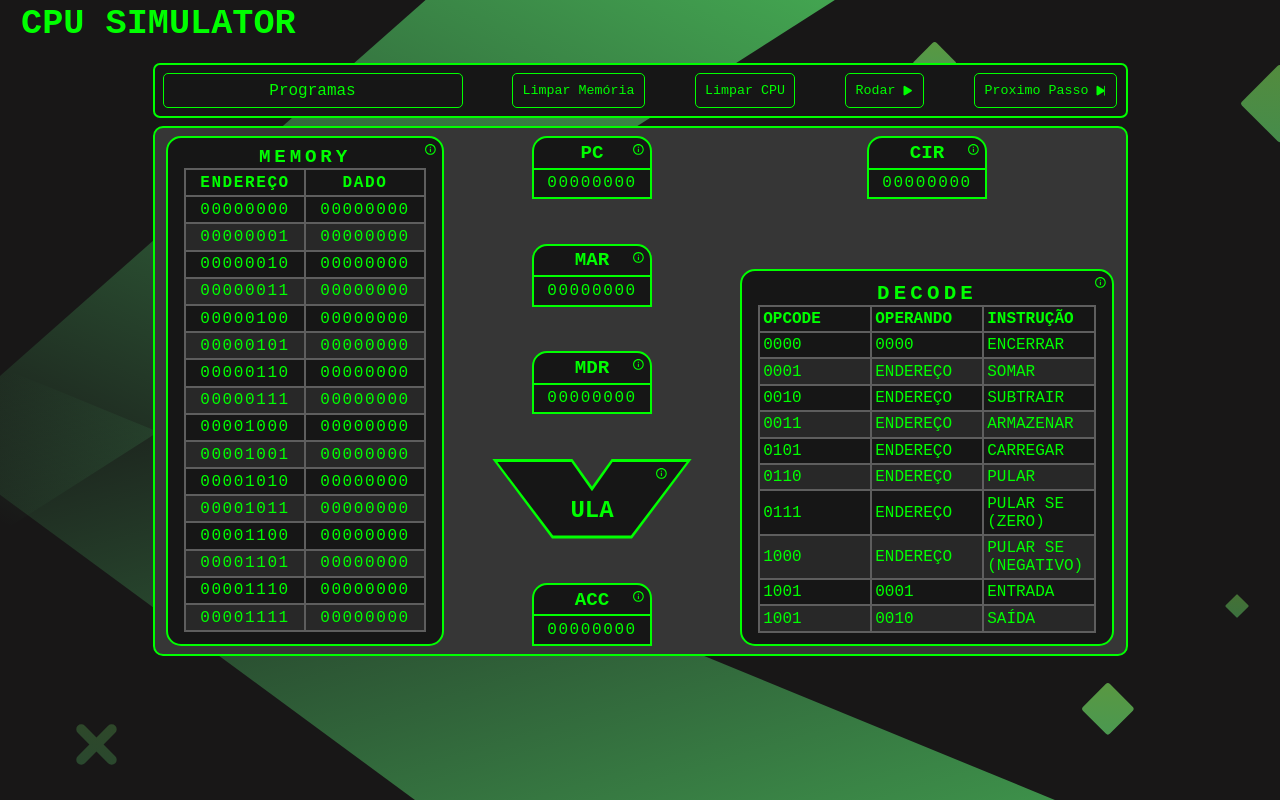
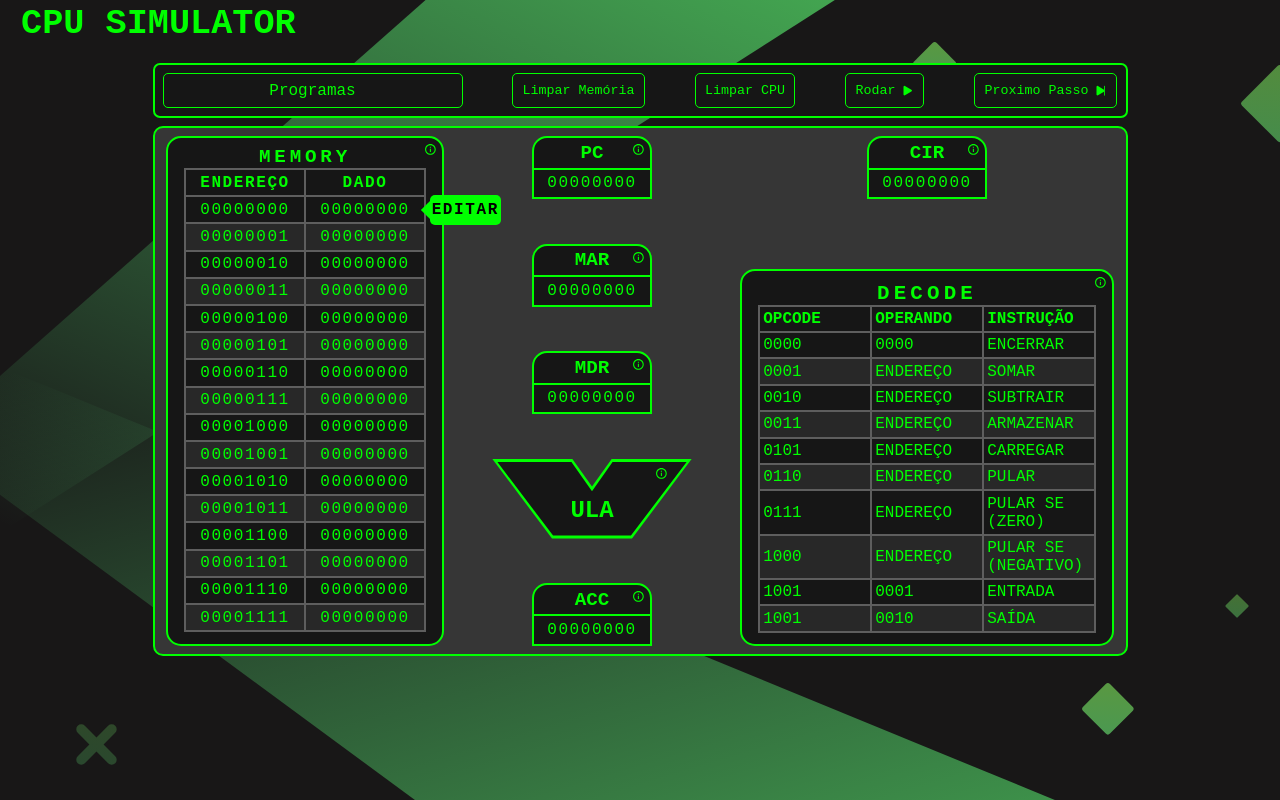
Before and after one commit to devenzonascimento/cpu-simulator, a React (Vite) app: page / in a window 1280 px wide. In both pictures the pointer is over the element 365 px from the left and 209 px from the top of the page. Built offline with nearby package versions, Linux system fonts and the light colour scheme; a web font is replaced by a local one.

Commit message:
adicionado o EDITAR com o efeito hover

```diff
--- a/src/components/Simulator/Ram/ModalMemoryEditor/styles.scss
+++ b/src/components/Simulator/Ram/ModalMemoryEditor/styles.scss
@@ -19,8 +19,9 @@
         border-radius: 20px;
 
         &>h1 {
+            width: 100%;
             padding: 1em;
-            width: 100%;
+            text-align: center;
             border-bottom: 1px solid lime;
         }
 
@@ -73,14 +74,38 @@
             }
 
             .input-field {
+                height: 70px;
                 display: flex;
-                flex-direction: column;
+                flex-direction: row;
                 align-items: center;
-                gap: 0.5em;
+                //gap: 0.5em;
 
                 &>span {
                     font-size: 1.5em;
                     text-transform: uppercase;
+                }
+
+                .address-identifier {
+                    height: 100%;
+                    display: flex;
+                    flex-direction: column;
+                    align-items: center;
+                    border: 1px solid lime;
+
+                    span {
+                        height: 50%;
+                        padding: 0.5em;
+                        font-size: 1.2em;
+                        font-weight: 800;
+                        text-transform: uppercase;
+                        display: flex;
+                        align-items: center;
+
+                        &:nth-child(1) {
+                            color: black;
+                            background-color: lime;
+                        }
+                    }
                 }
 
                 &>input {
@@ -92,7 +117,7 @@
                     color: lime;
                     background-color: transparent;
                     border: 1px solid lime;
-                    border-radius: 5px;
+                    //border-radius: 5px;
                 }
             }
 
--- a/src/components/Simulator/Ram/styles.scss
+++ b/src/components/Simulator/Ram/styles.scss
@@ -173,6 +173,41 @@
                 background-color: transparent;
                 border: 2px solid lime;
             }
+
+            .memory-cell-value:hover {
+            //.address-15 {
+                cursor: pointer;
+
+                &::after {
+                    content: "Editar";
+                    position: absolute;
+                    top: 50%;
+                    left: 105%;
+                    transform: translateY(-50%);
+                    width: 60%;
+                    height: 30px;
+                    display: flex;
+                    align-items: center;
+                    justify-content: center;
+                    color: black;
+                    font-weight: 900;
+                    background-color: lime;
+                    border-radius: 5px;
+                }
+
+                &::before {
+                    content: "";
+                    position: absolute;
+                    top: 50%;
+                    left: 100%;
+                    transform: translateY(-50%) rotate(135deg);
+                    min-height: 15px;
+                    min-width: 15px;
+                    height: max-content;
+                    background-color: lime;
+
+                }
+            }
         }
 
         .info-icon {
```
